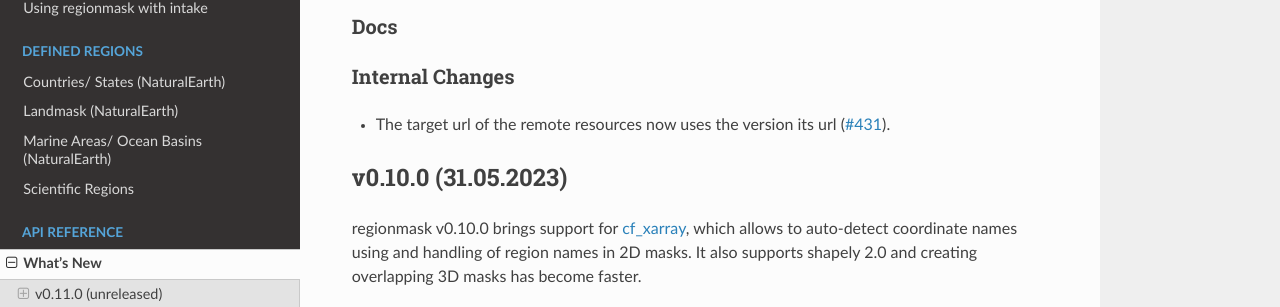
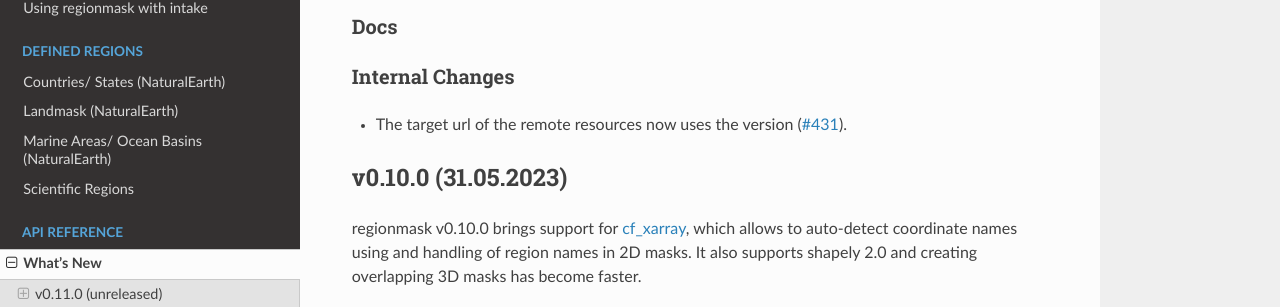
Before and after one commit to regionmask/regionmask, a Sphinx documentation site: the page built from docs/whats_new.rst, in a window 1280 px wide and 900 px high, scrolled down 1087 px. Shown: the part 143-450 px from the top of the window. Built offline with Sphinx 7.4.7 and the Read the Docs theme 2.0.0, drawn with Linux system fonts in a browser that asks for light colours; pages that are not in the unit, such as notebooks, are missing from menus; the version number could not be read and is left out.

Commit message:
Update docs/whats_new.rst

```diff
--- a/docs/whats_new.rst
+++ b/docs/whats_new.rst
@@ -64,7 +64,7 @@ Docs
 Internal Changes
 ~~~~~~~~~~~~~~~~
 
-- The target url of the remote resources now uses the version its url (:pull:`431`).
+- The target url of the remote resources now uses the version (:pull:`431`).
 
 
 v0.10.0 (31.05.2023)
```
